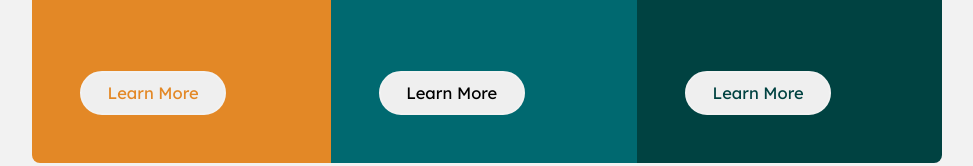
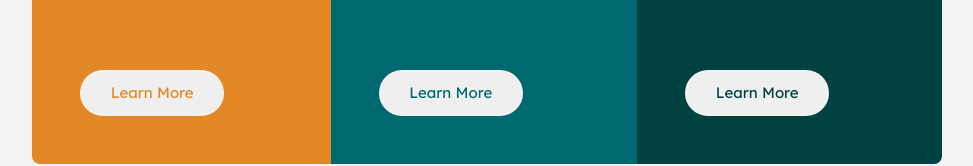
Before and after one commit to iberberoglu/FrontendMentor, a plain HTML site: page 3-column-preview-card-component-main/index.html in a window 1280 px wide. Shown: the part 478-644 px from the top of the page, without its empty margins (153-1126 px from the left). Drawn offline with Linux system fonts and the light colour scheme.

Commit message:
Fix middle button color

```diff
--- a/3-column-preview-card-component-main/styles/style.css
+++ b/3-column-preview-card-component-main/styles/style.css
@@ -53,9 +53,7 @@ main {
 main button {
   border: 2px solid var(--clr-neutral-400);
   border-radius: 4em;
-  padding: 0.5rem 1.6rem;
-  font-weight: 400;
-  font-size: 1.1em;
+  padding: 0.6rem 1.8rem;
   font-family: var(--ff-secondary);
   cursor: pointer;
 }
@@ -70,7 +68,7 @@ main button {
 }
 
 .middle-btn {
-  color: var(--clr-primary-middlr);
+  color: var(--clr-primary-middle);
 }
 
 .middle-btn:hover {
```
